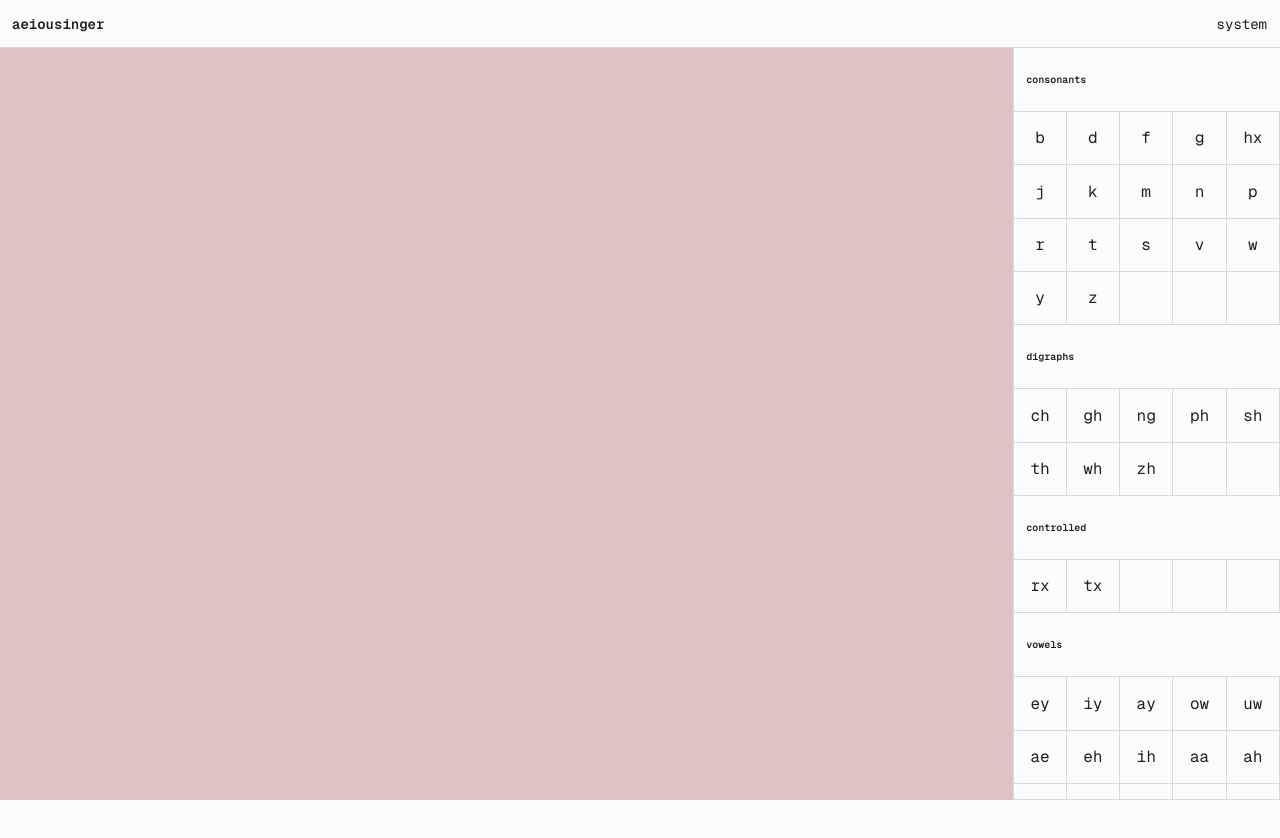
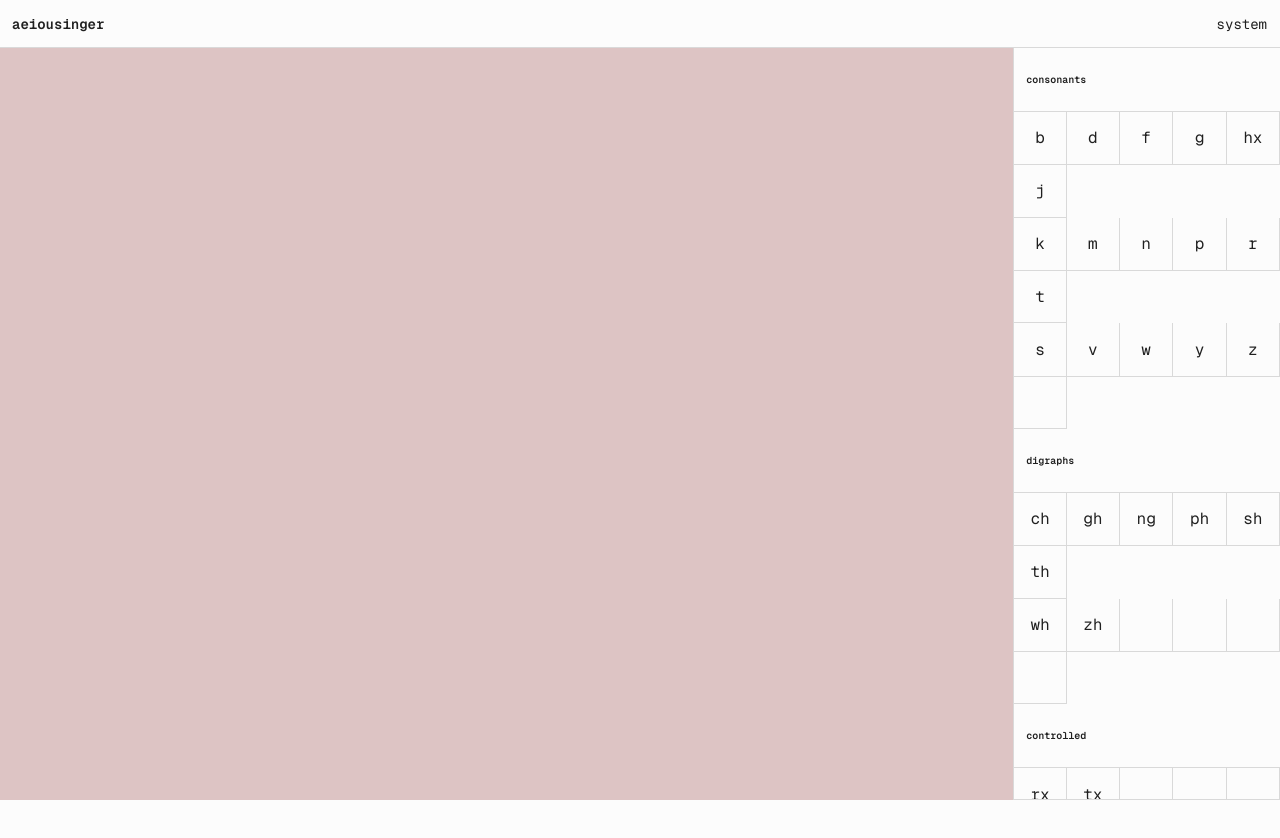
Before and after one commit to chrischenld/aeiousinger, a Next.js app: page / in a window 1280 px wide. Shown: the top 838 px of the page. Built offline with nearby package versions, Linux system fonts and the light colour scheme.

Commit message:
Resolve build issues by removing window listener

```diff
--- a/components/sections/GraphemeGrid.tsx
+++ b/components/sections/GraphemeGrid.tsx
@@ -23,23 +23,22 @@ export default function GraphemeGrid({
 	} | null>(null);
 	const [isAnimating, setIsAnimating] = useState(false);
 	const [tooltipKey, setTooltipKey] = useState(0);
-	const [colCount, setColCount] = useState(window.innerWidth >= 768 ? 5 : 6);
+	const [colCount, setColCount] = useState(6);
 
-	// Add resize listener
-	useEffect(() => {
-		const handleResize = () => {
-			setColCount(window.innerWidth >= 768 ? 5 : 6);
-		};
+	// useEffect(() => {
+	// 	setColCount(window.innerWidth >= 768 ? 5 : 6);
 
-		window.addEventListener("resize", handleResize);
+	// 	const handleResize = () => {
+	// 		setColCount(window.innerWidth >= 768 ? 5 : 6);
+	// 	};
 
-		// Cleanup listener on component unmount
-		return () => {
-			window.removeEventListener("resize", handleResize);
-		};
-	}, []);
+	// 	window.addEventListener("resize", handleResize);
 
-	// Debounced selection handler
+	// 	return () => {
+	// 		window.removeEventListener("resize", handleResize);
+	// 	};
+	// }, []);
+
 	const debouncedSelect = useCallback(
 		(grapheme: string | null, section?: number, row?: number) => {
 			return setTimeout(() => {
@@ -66,10 +65,8 @@ export default function GraphemeGrid({
 			selectedPosition?.row === rowIndex;
 
 		if (isAnimating) {
-			// Cancel current animation
 			setIsAnimating(false);
 
-			// Schedule next state
 			if (isClickingCurrentTooltip) {
 				debouncedSelect(null);
 			} else {
@@ -84,7 +81,6 @@ export default function GraphemeGrid({
 		}
 	};
 
-	// Helper to create rows based on items and current colCount state
 	const createRows = (items: string[]) => {
 		const rows: string[][] = [];
 
@@ -112,15 +108,18 @@ export default function GraphemeGrid({
 		const rows = createRows(section.items);
 
 		return (
-			<>
+			<div key={`section-${sectionIndex}`} className="contents">
 				<div className="grid grid-cols-subgrid col-span-full border-b border-border items-center py-6 px-3">
 					<h3 className="text-2xs font-bold">{section.title}</h3>
 				</div>
 				{rows.map((row, rowIndex) => (
-					<div key={rowIndex} className="grid grid-cols-subgrid col-span-full">
+					<div
+						key={`${section.title}-row-${rowIndex}`}
+						className="grid grid-cols-subgrid col-span-full"
+					>
 						{row.map((grapheme, i) => (
 							<GraphemeBlock
-								key={`${grapheme || "empty"}-${i}`}
+								key={`${section.title}-${grapheme || "empty"}-${i}`}
 								selectable={!!grapheme}
 								onClick={() =>
 									grapheme && handleSelect(grapheme, sectionIndex, rowIndex)
@@ -148,7 +147,7 @@ export default function GraphemeGrid({
 						</AnimatePresence>
 					</div>
 				))}
-			</>
+			</div>
 		);
 	};
 
--- a/package.json
+++ b/package.json
@@ -10,7 +10,7 @@
 	},
 	"dependencies": {
 		"framer-motion": "^12.0.0-alpha.0",
-		"next": "15.0.2",
+		"next": "^15.0.3",
 		"react": "19.0.0-rc-02c0e824-20241028",
 		"react-dom": "19.0.0-rc-02c0e824-20241028"
 	},
```
Also changed, not shown: 1 other file (tests, documents, lock files or other folders).
